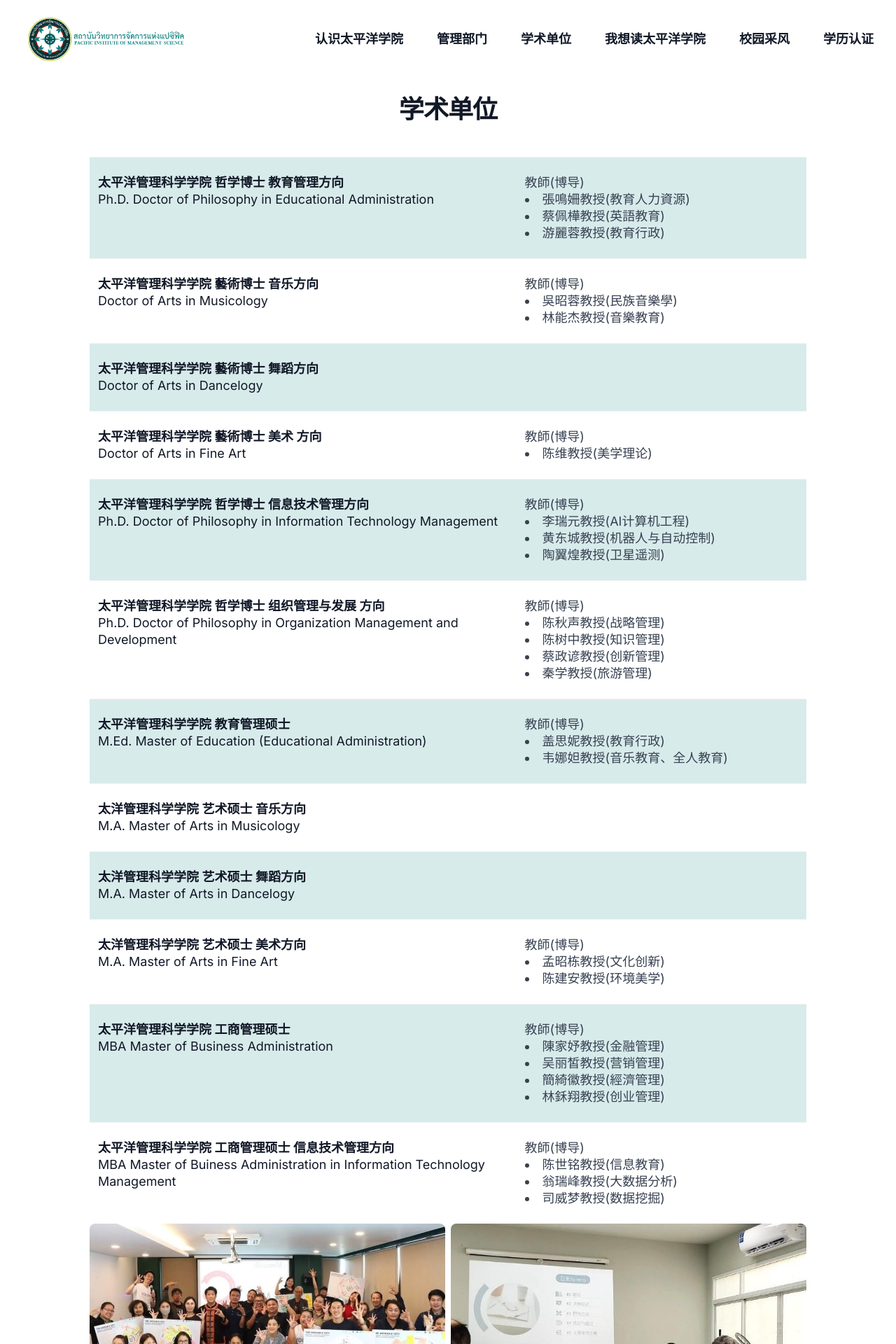
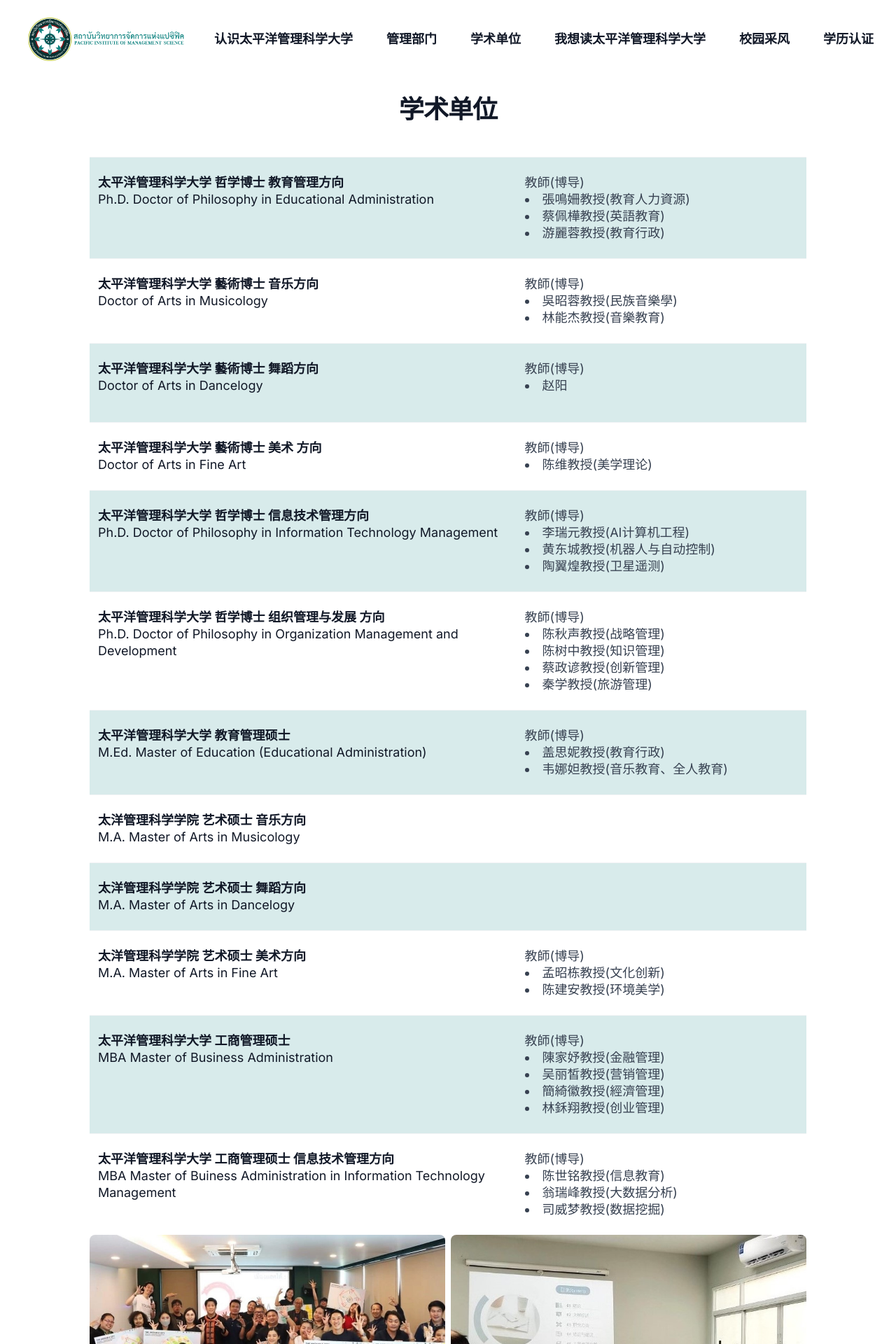
Before and after one commit to mamaKiera/peclthailand, a Next.js app: page /course in a window 1280 px wide. Shown: the top 1920 px of the page at 70% size. Built offline with nearby package versions, Linux system fonts and the light colour scheme.

Commit message:
replace 太平洋管理科学学院 with 太平洋管理科学大学

```diff
--- a/src/app/atmosphere/page.tsx
+++ b/src/app/atmosphere/page.tsx
@@ -25,7 +25,7 @@
 
 export const metadata: Metadata = {
   metadataBase: new URL("https://www.peclthailand.com/"),
-  title: "PIMS International College| Learning Atmosphere",
+  title: "PIMS International College - Learning Atmosphere",
   description: "Learning Atmosphere",
 };
 
--- a/src/app/certification/page.tsx
+++ b/src/app/certification/page.tsx
@@ -9,7 +9,7 @@
 
 export const metadata: Metadata = {
   metadataBase: new URL("https://www.peclthailand.com/"),
-  title: "PIMS International College| Certification of PIMS",
+  title: "PIMS International College - Certification",
   description: "Certification of PIMS",
 };
 
@@ -66,7 +66,7 @@
             <p className=" text-lg leading-8 text-gray-800 ">说明：</p>
             <p>
               {" "}
-              1.“海洋管理科技学院”为错误的翻译，正确的名称为“太平洋管理科学学院”，本校已经去函请求更正。
+              1.“海洋管理科技学院”为错误的翻译，正确的名称为“太平洋管理科学大学”，本校已经去函请求更正。
             </p>
             <p>
               {" "}
@@ -96,7 +96,7 @@
               {" "}
               http://www.jsj.edu.cn/n1/12048.shtml
             </span>
-            <p>(下表的数据中，太平洋管理科学学院位于第73个。 )</p>
+            <p>(下表的数据中，太平洋管理科学大学位于第73个。 )</p>
           </div>
         </div>
       </div>
--- a/src/app/components/Footer.tsx
+++ b/src/app/components/Footer.tsx
@@ -27,7 +27,7 @@
                 href={"/pims"}
                 className="text-ml font-semibold leading-6 text-black hover:text-gray-300"
               >
-                认识太平洋管理科学学院
+                认识太平洋管理科学大学
               </Link>
             </li>
             <li key="team">
@@ -51,7 +51,7 @@
                 href={"/studywithus"}
                 className="text-ml font-semibold leading-6 text-black hover:text-gray-300"
               >
-                我想读太平洋学院
+                我想读太平洋管理科学大学
               </Link>
             </li>
             <li key="atmosphere">
--- a/src/app/components/Navbar.tsx
+++ b/src/app/components/Navbar.tsx
@@ -7,10 +7,10 @@
 import logo from "@public/pims-logo-full.png";
 
 const navigation = [
-  { name: "认识太平洋学院", href: "/pims" },
+  { name: "认识太平洋管理科学大学", href: "/pims" },
   { name: "管理部门", href: "/team" },
   { name: "学术单位", href: "/course" },
-  { name: "我想读太平洋学院", href: "/studywithus" },
+  { name: "我想读太平洋管理科学大学", href: "/studywithus" },
   { name: "校园采风", href: "/atmosphere" },
   { name: "学历认证", href: "/certification" },
 ];
--- a/src/app/course/page.tsx
+++ b/src/app/course/page.tsx
@@ -1,6 +1,13 @@
 import Image from "next/image";
 import presentation from "@public/presentation.jpg";
 import pimsStudents from "@public/pims-students-learning.jpg";
+import { Metadata } from "next";
+
+export const metadata: Metadata = {
+  metadataBase: new URL("https://www.peclthailand.com/"),
+  title: "PIMS International College - Courses",
+  description: "courses",
+};
 
 export default function Page() {
   return (
@@ -14,7 +21,7 @@
             <div className="bg-[#d8ebeb] px-4 py-6 sm:grid sm:grid-cols-5 sm:gap-4 sm:px-3">
               <dt className="text-lg leading-6 text-gray-900 sm:col-span-3">
                 <p className="font-semibold ">
-                  太平洋管理科学学院 哲学博士 教育管理方向
+                  太平洋管理科学大学 哲学博士 教育管理方向
                 </p>
                 <p>Ph.D. Doctor of Philosophy in Educational Administration</p>
               </dt>
@@ -28,7 +35,7 @@
             <div className="bg-white px-4 py-6 sm:grid sm:grid-cols-5 sm:gap-4 sm:px-3">
               <dt className="text-lg leading-6 text-gray-900 sm:col-span-3">
                 <p className="font-semibold ">
-                  太平洋管理科学学院 藝術博士 音乐方向
+                  太平洋管理科学大学 藝術博士 音乐方向
                 </p>
                 <p>Doctor of Arts in Musicology</p>
               </dt>
@@ -41,16 +48,20 @@
             <div className="bg-[#d8ebeb] px-4 py-6 sm:grid sm:grid-cols-5 sm:gap-4 sm:px-3">
               <dt className="text-lg leading-6 text-gray-900 sm:col-span-3">
                 <p className="font-semibold ">
-                  太平洋管理科学学院 藝術博士 舞蹈方向
+                  太平洋管理科学大学 藝術博士 舞蹈方向
                 </p>
                 <p>Doctor of Arts in Dancelogy</p>
               </dt>
+              <dd className="mt-1 text-lg leading-6 text-gray-700 sm:col-span-2 sm:mt-0">
+                <h2>教師(博导)</h2>
+                <li>赵阳</li>
+              </dd>
               <dd className="mt-1 text-lg leading-6 text-gray-700 sm:col-span-2 sm:mt-0"></dd>
             </div>
             <div className="bg-white px-4 py-6 sm:grid sm:grid-cols-5 sm:gap-4 sm:px-3">
               <dt className="text-lg leading-6 text-gray-900 sm:col-span-3">
                 <p className="font-semibold ">
-                  太平洋管理科学学院 藝術博士 美术 方向
+                  太平洋管理科学大学 藝術博士 美术 方向
                 </p>
                 <p>Doctor of Arts in Fine Art</p>
               </dt>
@@ -62,7 +73,7 @@
             <div className="bg-[#d8ebeb] px-4 py-6 sm:grid sm:grid-cols-5 sm:gap-4 sm:px-3">
               <dt className="text-lg leading-6 text-gray-900 sm:col-span-3">
                 <p className="font-semibold ">
-                  太平洋管理科学学院 哲学博士 信息技术管理方向
+                  太平洋管理科学大学 哲学博士 信息技术管理方向
                 </p>
                 <p>
                   Ph.D. Doctor of Philosophy in Information Technology
@@ -79,7 +90,7 @@
             <div className="bg-white px-4 py-6 sm:grid sm:grid-cols-5 sm:gap-4 sm:px-3">
               <dt className="text-lg leading-6 text-gray-900 sm:col-span-3">
                 <p className="font-semibold ">
-                  太平洋管理科学学院 哲学博士 组织管理与发展 方向
+                  太平洋管理科学大学 哲学博士 组织管理与发展 方向
                 </p>
                 <p>
                   Ph.D. Doctor of Philosophy in Organization Management and
@@ -97,7 +108,7 @@
             <div className="bg-[#d8ebeb] px-4 py-6 sm:grid sm:grid-cols-5 sm:gap-4 sm:px-3">
               <dt className="text-lg leading-6 text-gray-900 sm:col-span-3">
                 <p className="font-semibold ">
-                  太平洋管理科学学院 教育管理硕士
+                  太平洋管理科学大学 教育管理硕士
                 </p>
                 <p>M.Ed. Master of Education (Educational Administration)</p>
               </dt>
@@ -139,7 +150,7 @@
             <div className="bg-[#d8ebeb] px-4 py-6 sm:grid sm:grid-cols-5 sm:gap-4 sm:px-3">
               <dt className="text-lg leading-6 text-gray-900 sm:col-span-3">
                 <p className="font-semibold ">
-                  太平洋管理科学学院 工商管理硕士
+                  太平洋管理科学大学 工商管理硕士
                 </p>
                 <p>MBA Master of Business Administration </p>
               </dt>
@@ -154,7 +165,7 @@
             <div className="bg-white px-4 py-6 sm:grid sm:grid-cols-5 sm:gap-4 sm:px-3">
               <dt className="text-lg leading-6 text-gray-900 sm:col-span-3">
                 <p className="font-semibold ">
-                  太平洋管理科学学院 工商管理硕士 信息技术管理方向
+                  太平洋管理科学大学 工商管理硕士 信息技术管理方向
                 </p>
                 <p>
                   MBA Master of Buiness Administration in Information Technology
--- a/src/app/layout.tsx
+++ b/src/app/layout.tsx
@@ -9,6 +9,9 @@
 export const metadata: Metadata = {
   title: "Create Next App",
   description: "Generated by create next app",
+  icons: {
+    icon: "/icon.png",
+  },
 };
 
 export default function RootLayout({
--- a/src/app/page.tsx
+++ b/src/app/page.tsx
@@ -10,7 +10,7 @@
 
 export const metadata: Metadata = {
   metadataBase: new URL("https://www.peclthailand.com/"),
-  title: "Pacific Institute of Management Science International College| Home",
+  title: "PIMS International College - Home",
   description: "PIMS International College Home Page",
 };
 
@@ -189,7 +189,7 @@
             />
             <span>
               <strong className="font-semibold text-gray-900">
-                我们的老师都以可使用全英文或全中文授课。不是他校使用英文或泰语授课，由助教来翻译，不但浪费时间，
+                我们的老师都可以使用全英文或全中文授课。不是他校使用英文或泰语授课，由助教来翻译，不但浪费时间，
               </strong>
               <p className="text-gray-700">而且翻译的正确度及完整度皆不佳。</p>
             </span>
--- a/src/app/pims/page.tsx
+++ b/src/app/pims/page.tsx
@@ -8,7 +8,7 @@
 
 export const metadata: Metadata = {
   metadataBase: new URL("https://www.peclthailand.com/"),
-  title: "PIMS International College| About PIMS",
+  title: "PIMS International College - About PIMS",
   description: "About PIMS",
 };
 
@@ -17,14 +17,14 @@
     <div className="bg-white px-6 py-32 lg:px-8">
       <div className="mx-auto max-w-3xl text-base leading-7 text-gray-700">
         <h1 className="mt-2 text-3xl font-bold tracking-tight text-gray-900 sm:text-4xl">
-          认识太平洋管理科学学院
+          认识太平洋管理科学大学
         </h1>
         <p className="mt-6 text-xl leading-8">
           About Pacific Institute of Management Science (P.I.M.S.)
         </p>
         <div className="mt-10 max-w-3xl">
           <p>
-            太平洋管理科学学院是泰国的一所民办教育机构。它位于泰国Phayao府
+            太平洋管理科学大学是泰国的一所民办教育机构。它位于泰国Phayao府
             Mueang Phayao区的Ban Tam镇，地址为222/2 Moo 1，Phaholyothin
             Road，靠近清迈。学院成立于2014年6月19日，是Phayao府的第一所民办教育机构。该学院获得认可，可以颁发本科、硕士和博士学位，由泰国高等教育委员会办公室、高等教育、科学、研究和创新部承认。学院致力于培养管理方面的毕业生，整合理论知识和各个学科领域的管理技能。其目标是为社会的文化和智力发展做出贡献，强调在所有学科中既要有理论理解，又要有实际管理技能。这使得毕业生能够进入职场，在学术、公共、商业和工业领域广受认可。
           </p>
@@ -85,7 +85,7 @@
               </p>
               <span>
                 <strong className="font-semibold text-gray-900">
-                  太平洋管理科学学院 工商管理学士
+                  太平洋管理科学大学 工商管理学士
                 </strong>
                 <p>Bachelor of Business Administration</p>
               </span>
@@ -133,7 +133,7 @@
               </p>
               <span>
                 <strong className="font-semibold text-gray-900">
-                  太平洋管理科学学院 教育管理硕士
+                  太平洋管理科学大学 教育管理硕士
                 </strong>
                 <p>M.Ed. Master of Education (Educational Administration)</p>
               </span>
@@ -144,7 +144,7 @@
               </p>
               <span>
                 <strong className="font-semibold text-gray-900">
-                  太平洋管理科学学院 藝術硕士
+                  太平洋管理科学大学 藝術硕士
                 </strong>
                 <p>M.A. Master of Arts in Musicology、Dancelogy、Fine Arts</p>
               </span>
@@ -155,7 +155,7 @@
               </p>
               <span>
                 <strong className="font-semibold text-gray-900">
-                  太平洋管理科学学院 工商管理硕士 信息技术管理方向
+                  太平洋管理科学大学 工商管理硕士 信息技术管理方向
                 </strong>
                 <p>
                   MBA Master of Buiness Administration in Information Technology
@@ -169,7 +169,7 @@
               </p>
               <span>
                 <strong className="font-semibold text-gray-900">
-                  太平洋管理科学学院 工商管理硕士
+                  太平洋管理科学大学 工商管理硕士
                 </strong>
                 <p>MBA Master of Business Administration</p>
               </span>
@@ -180,7 +180,7 @@
               </p>
               <span>
                 <strong className="font-semibold text-gray-900">
-                  太平洋管理科学学院 工商管理硕士
+                  太平洋管理科学大学 工商管理硕士
                 </strong>
                 <p>MBA Master of Business Administration</p>
               </span>
@@ -203,7 +203,7 @@
               </p>
               <span>
                 <strong className="font-semibold text-gray-900">
-                  太平洋管理科学学院 哲学博士 教育管理方向
+                  太平洋管理科学大学 哲学博士 教育管理方向
                 </strong>
                 <p>Ph.D. Doctor of Philosophy in Educational Administration</p>
               </span>
@@ -225,7 +225,7 @@
               </p>
               <span>
                 <strong className="font-semibold text-gray-900">
-                  太平洋管理科学学院 哲学博士 信息技术管理方向
+                  太平洋管理科学大学 哲学博士 信息技术管理方向
                 </strong>
                 <p>
                   Ph.D. Doctor of Philosophy in Information Technology
@@ -239,7 +239,7 @@
               </p>
               <span>
                 <strong className="font-semibold text-gray-900">
-                  太平洋管理科学学院 哲学博士 组织管理与发展 方向
+                  太平洋管理科学大学 哲学博士 组织管理与发展 方向
                 </strong>
                 <p>
                   Ph.D. Doctor of Philosophy in Organization Management and
--- a/src/app/studywithus/page.tsx
+++ b/src/app/studywithus/page.tsx
@@ -5,7 +5,7 @@
 
 export const metadata: Metadata = {
   metadataBase: new URL("https://www.peclthailand.com/"),
-  title: "PIMS International College| Study with Us",
+  title: "PIMS International College - Study with Us",
   description: "come study with us",
 };
 
```
Also changed, not shown: src/app/team/page.tsx (+5 -5 lines), 1 other file (tests, documents, lock files or other folders).
